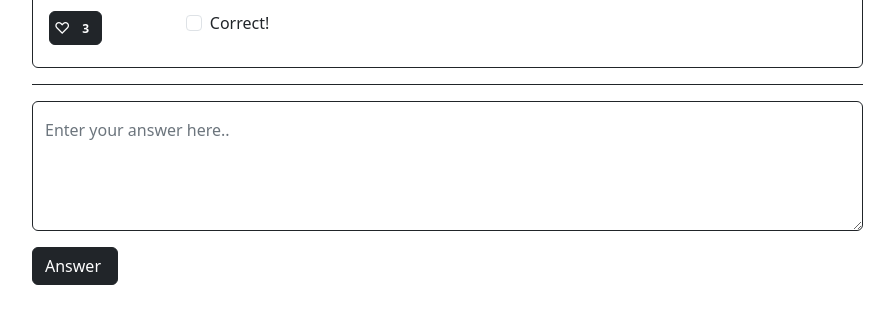
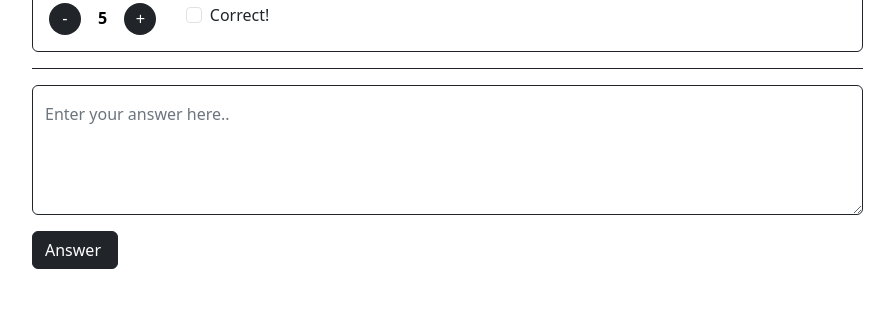
Before and after one commit to arishask/askme_askhabova, a Python web app: template templates/question.html in a window 1280 px wide. Shown: the part 756-1089 px from the top of the page, without its empty margins (50-944 px from the left). After the commit the page ends 1025 px from the top, so only its background shows below. Run offline with Jinja, Linux system fonts and the light colour scheme; the template is opened without the code that fills it, so the values that code supplies are empty; some libraries are stand-ins or nearby versions.

Commit message:
task1 fixed

```diff
--- a/static/css/style.css
+++ b/static/css/style.css
@@ -8,3 +8,62 @@ hr {
 .form{
     width: 400px;
 }
+.counter-button .count {
+    color: #000;
+    display: inline-block;
+    vertical-align: top;
+    font-size: 1rem;
+    font-weight: 700;
+    line-height: 30px;
+    padding: 0 2px;
+    min-width: 35px;
+    text-align: center;
+}
+.counter-button .plus {
+    cursor: pointer;
+    display: inline-block;
+    vertical-align: top;
+    color: white;
+    width: 2rem;
+    height: 2rem;
+    font: 1rem/1 Arial,sans-serif;
+    text-align: center;
+    border-radius: 50%;
+    }
+.counter-button .minus {
+    cursor: pointer;
+    display: inline-block;
+    vertical-align: top;
+    color: white;
+    width: 2rem;
+    height: 2rem;
+    font: 1rem/1 Arial,sans-serif;
+    text-align: center;
+    border-radius: 50%;
+    background-clip: padding-box;
+}
+
+.minus:hover{
+    background-color: #4b4b4b !important;
+}
+.plus:hover{
+    background-color: #4b4b4b !important;
+}
+/*Prevent text selection*/
+span{
+    -webkit-user-select: none;
+    -moz-user-select: none;
+    -ms-user-select: none;
+}
+input{
+    border: 0;
+    width: 2%;
+}
+nput::-webkit-outer-spin-button,
+input::-webkit-inner-spin-button {
+    -webkit-appearance: none;
+    margin: 0;
+}
+input:disabled{
+    background-color:white;
+}
--- a/templates/base.html
+++ b/templates/base.html
@@ -14,8 +14,8 @@
           <h2 class="mb=0">AskMe</h2>
         </a>
         <form class="d-flex" role="search">
-          <input class="form-control me-2 form" type="search" placeholder="🔍 Search" aria-label="Search"/>
-          <button class="btn btn-outline-success me-1" type="submit">ASK!</button>
+          <input class="form-control me-2 form" type="search" placeholder="🔍 Type to search" aria-label="Search"/>
+          <a href="ask.html" class="btn btn-outline-success" type="submit">ASK!</a>
         </form>
         <div class="d-flex gap-1">
           <img src="../static/img/Avatar.jpeg" width="50" alt="Avatar" class="img-thumbnail"/>
--- a/templates/login.html
+++ b/templates/login.html
@@ -14,7 +14,8 @@
           <h2 class="mb=0">AskMe</h2>
         </a>
         <form class="d-flex" role="search">
-          <input class="form-control me-2 form" type="search" placeholder="🔍 Search" aria-label="Search"/>
+          <input class="form-control me-2 form" type="search" placeholder="🔍 Type to search" aria-label="Search"/>
+          <a href="ask.html" class="btn btn-outline-success" type="submit">ASK!</a>
         </form>
         <div class="d-flex gap-3">
             <a href="#">log in</a>
--- a/templates/question.html
+++ b/templates/question.html
@@ -14,7 +14,8 @@
           <h2 class="mb=0">AskMe</h2>
         </a>
         <form class="d-flex" role="search">
-          <input class="form-control me-2 form" type="search" placeholder="🔍 Search" aria-label="Search"/>
+          <input class="form-control me-2 form" type="search" placeholder="🔍 Type to search" aria-label="Search"/>
+          <a href="ask.html" class="btn btn-outline-success" type="submit">ASK!</a>
         </form>
         <div class="d-flex gap-3">
             <a href="#">log in</a>
@@ -36,11 +37,10 @@
                 <div class="border mb-3" style="height: 140px">
                   <img src="jpg.jpg" alt="Avatar" class="img-fluid">
                 </div>
-                <div class="d-flex mt-1">
-                  <button type="button" class="btn btn-primary p-1 bg-dark border-dark">
-                  ♡
-                  <span class="badge text">5</span>
-                </button>
+                <div class="counter-button mt-1">
+                  <span class="minus bg-dark align-content-center">-</span>
+                  <input type="number" class="count" name="counter-button" value="5">
+                  <span class="plus bg-dark align-content-center">+</span>
                 </div>
               </div>
               <div class="col">
@@ -73,18 +73,19 @@
                       <div class="border mb-3" style="height: 80px">
                         <img src="jpg.jpg" alt="Avatar" class="img-fluid">
                       </div>
-                      <button type="button" class="btn btn-primary p-1 bg-dark border-dark">
-                        ♡
-                        <span class="badge text">3</span>
-                      </button>
+                      <div class="counter-button mt-1">
+                        <span class="minus bg-dark align-content-center">-</span>
+                        <input type="number" class="count" name="counter-button" value="5">
+                        <span class="plus bg-dark align-content-center">+</span>
+                      </div>
                     </div>
                     <div class="col-10">
                       <h5 class="card-title">How to build a moon park?</h5>
                       <p class="card-text mb-0">Guys, I have trouble with a moon park.
                       <p class="card-text">Can't find th black-jack...</p>
                       <div class="d-flex gap-2">
-                        <input class="form-check-input" type="checkbox" value="Correct!" aria-label="..." >
-                        <p>Correct!</p>
+                        <input class="form-check-input" type="checkbox" id="checkbox1" value="Correct!" aria-label="..." >
+                        <label for="checkbox1">Correct!</label>
                       </div>
                     </div>
                   </div>
@@ -101,18 +102,19 @@
                       <div class="border mb-3" style="height: 80px">
                         <img src="jpg.jpg" alt="Avatar" class="img-fluid">
                       </div>
-                      <button type="button" class="btn btn-primary p-1 bg-dark border-dark">
-                        ♡
-                        <span class="badge text">3</span>
-                      </button>
+                      <div class="counter-button mt-1">
+                        <span class="minus bg-dark align-content-center">-</span>
+                        <input type="number" class="count" name="counter-button" value="5">
+                        <span class="plus bg-dark align-content-center">+</span>
+                      </div>
                     </div>
                     <div class="col-10">
                       <h5 class="card-title">How to build a moon park?</h5>
                       <p class="card-text mb-0">Guys, I have trouble with a moon park.
                       <p class="card-text">Can't find th black-jack...</p>
                       <div class="d-flex gap-2">
-                        <input class="form-check-input" type="checkbox" value="Correct!" aria-label="..." >
-                        <p>Correct!</p>
+                        <input class="form-check-input" type="checkbox" id="checkbox2" value="Correct!" aria-label="..." >
+                        <label for="checkbox2">Correct!</label>
                       </div>
                     </div>
                   </div>
--- a/templates/settings.html
+++ b/templates/settings.html
@@ -14,8 +14,8 @@
           <h2 class="mb=0">AskMe</h2>
         </a>
         <form class="d-flex" role="search">
-          <input class="form-control me-2 form" type="search" placeholder="🔍 Search" aria-label="Search"/>
-          <button class="btn btn-outline-success me-1" type="submit">ASK!</button>
+          <input class="form-control me-2 form" type="search" placeholder="🔍 Type to search" aria-label="Search"/>
+          <a href="ask.html" class="btn btn-outline-success" type="submit">ASK!</a>
         </form>
         <div class="d-flex gap-1">
           <img src="../static/img/Avatar.jpeg" width="50" alt="Avatar" class="img-thumbnail"/>
--- a/templates/signup.html
+++ b/templates/signup.html
@@ -14,7 +14,8 @@
           <h2 class="mb=0">AskMe</h2>
         </a>
         <form class="d-flex" role="search">
-          <input class="form-control me-2 form" type="search" placeholder="🔍 Search" aria-label="Search"/>
+          <input class="form-control me-2 form" type="search" placeholder="🔍 Type to search" aria-label="Search"/>
+          <a href="ask.html" class="btn btn-outline-success" type="submit">ASK!</a>
         </form>
         <div class="d-flex gap-3">
             <a href="#">log in</a>
--- a/templates/tag.html
+++ b/templates/tag.html
@@ -14,8 +14,8 @@
           <h2 class="mb=0">AskMe</h2>
         </a>
         <form class="d-flex" role="search">
-          <input class="form-control me-2 form" type="search" placeholder="🔍 Search" aria-label="Search"/>
-          <button class="btn btn-outline-success me-1" type="submit"> ASK! </button>
+          <input class="form-control me-2 form" type="search" placeholder="🔍 Type to search" aria-label="Search"/>
+          <a href="ask.html" class="btn btn-outline-success" type="submit">ASK!</a>
         </form>
         <div class="d-flex gap-1">
           <img src="../static/img/Avatar.jpeg" width="50" alt="Avatar" class="img-thumbnail"/>
```
Also changed, not shown: templates/ask.html (+11 -10 lines), templates/index.html (+17 -21 lines).
